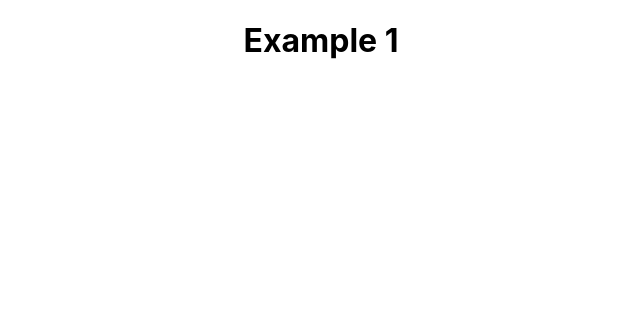
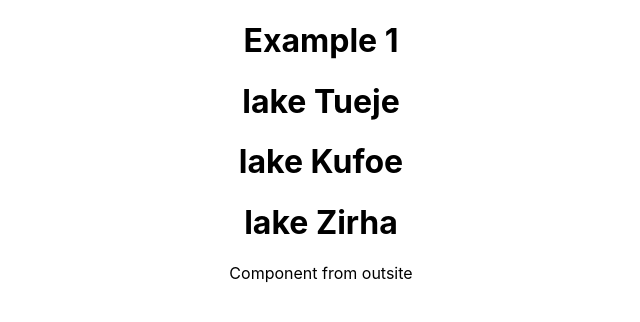
Before and after one commit to ammarjabakji/react-examples2, a React (Create React App) app: page / in a window 1280 px wide. Shown: the top 322 px of the page, without its empty margins (319-959 px from the left). Built offline with nearby package versions, Linux system fonts and the light colour scheme.

Commit message:
Example 1

```diff
--- a/src/App.js
+++ b/src/App.js
@@ -1,10 +1,22 @@
 import React from 'react'
 import './App.css'
+import { Example } from './components/example'
+
+const Lake = ({ name }) => <h1>{name}</h1>
+const Lakes = () => (
+  <div>
+    <Lake name="lake Tueje" />
+    <Lake name="lake Kufoe" />
+    <Lake name="lake Zirha" />
+  </div>
+)
 
 function App() {
   return (
     <div className="App">
       <h1>Example 1</h1>
+      <Lakes />
+      <Example />
     </div>
   )
 }
--- /dev/null
+++ b/src/components/example.js
@@ -0,0 +1,5 @@
+import React from 'react'
+
+export const Example = () => {
+  return <div>Component from outsite</div>
+}
```
